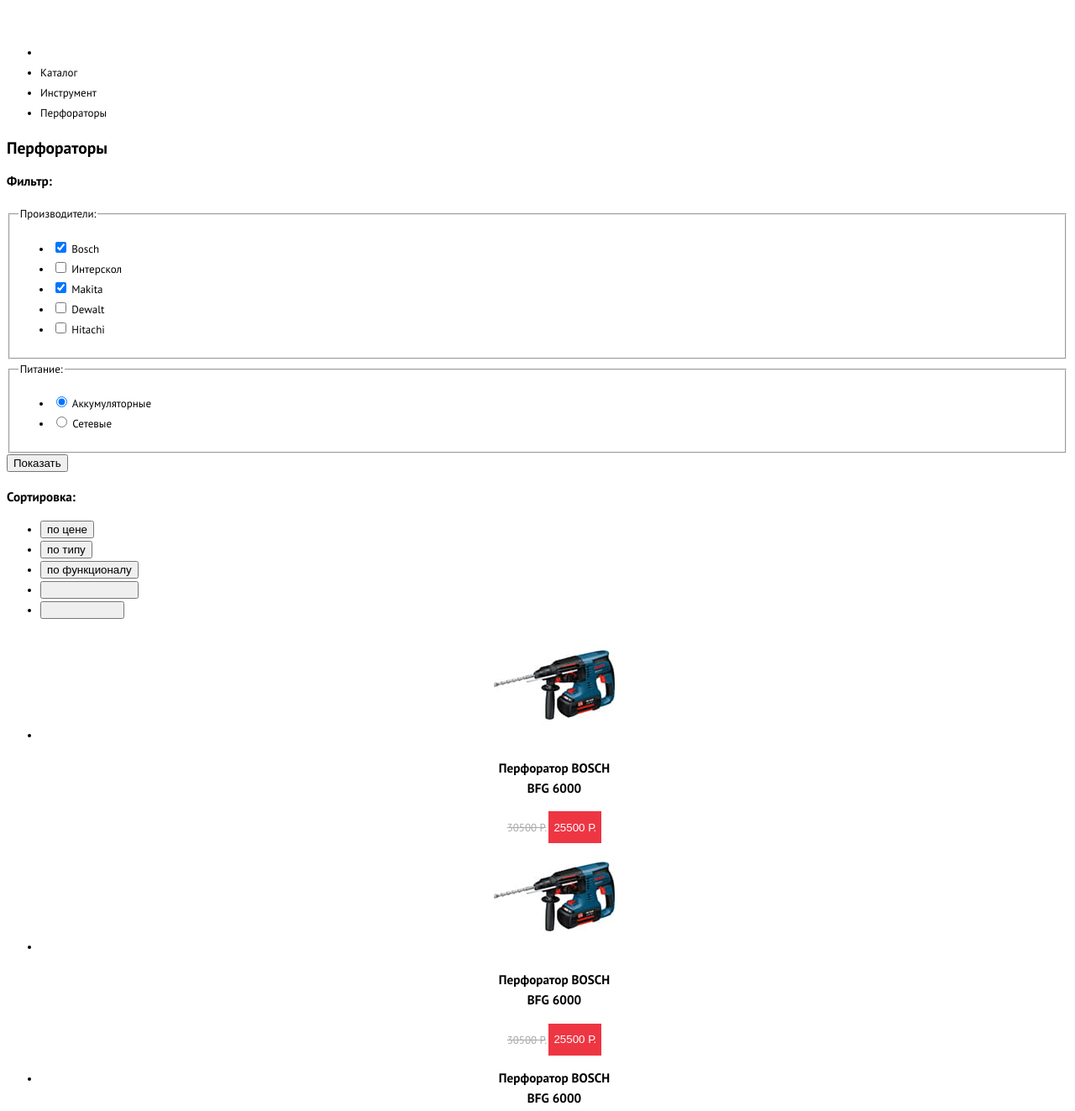
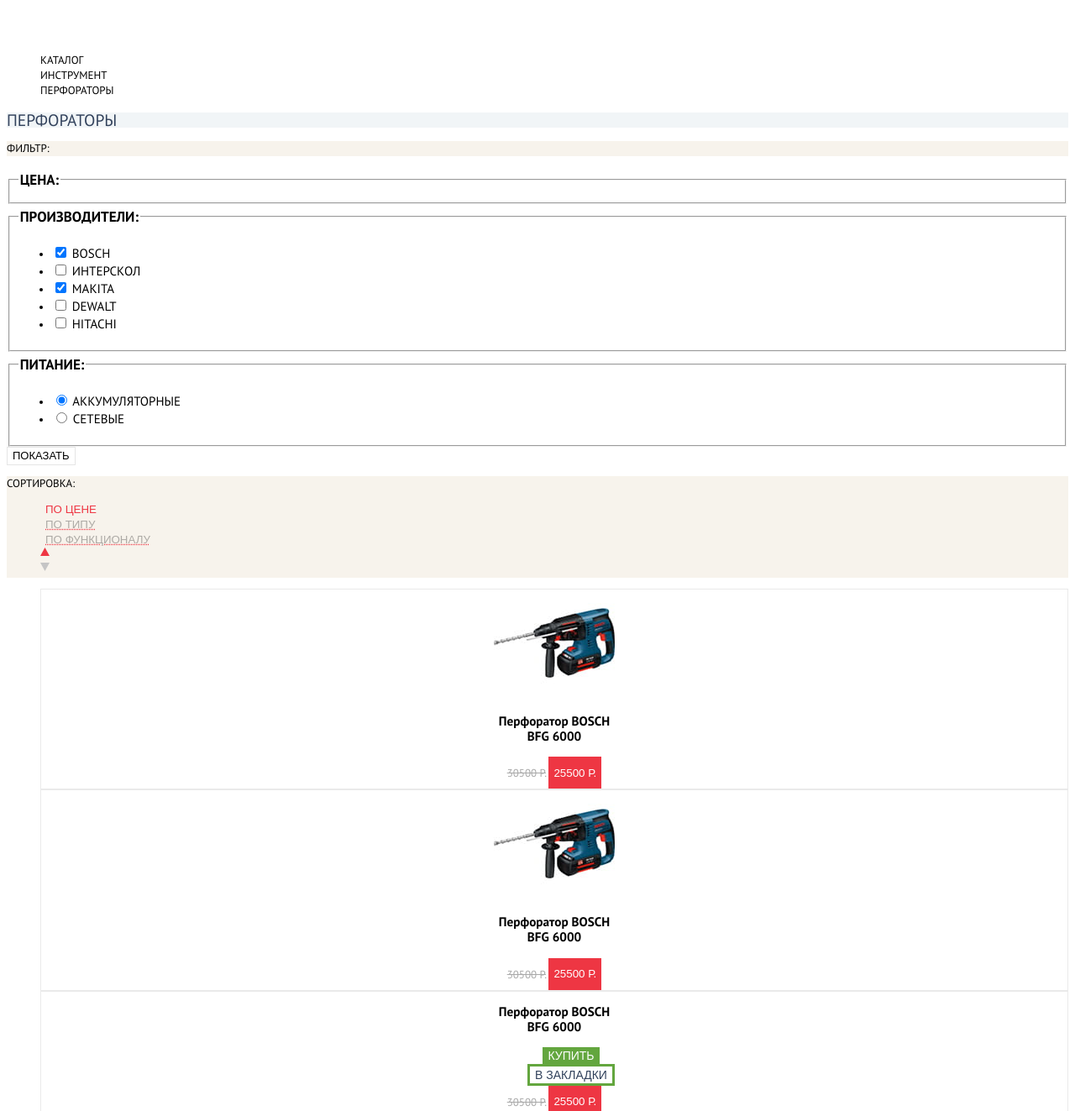
Before and after one commit to Gantelia/technomart, a plain HTML site: page catalog.html in a window 1280 px wide. Shown: the part 600-1923 px from the top of the page at 84% size. Drawn offline with Linux system fonts and the light colour scheme.

Commit message:
Добавит базовую стилизацию страницы каталога

```diff
--- a/catalog.html
+++ b/catalog.html
@@ -90,13 +90,13 @@
           </a>
         </li>
         <li class="breadcrumbs-item">
-          <a class="breadcrumbs-link">Каталог</a>
+          <a class="breadcrumbs-link" href="#">Каталог</a>
         </li>
         <li class="breadcrumbs-item">
-          <a class="breadcrumbs-link">Инструмент</a>
+          <a class="breadcrumbs-link" href="#">Инструмент</a>
         </li>
         <li class="breadcrumbs-item">
-          <a class="breadcrumbs-link">Перфораторы</a>
+          <a class="breadcrumbs-link" href="#">Перфораторы</a>
         </li>
       </ul>
     </header>
@@ -106,6 +106,10 @@
 
       <form class="catalog-filter" action="https://echo.htmlacademy.ru/" method="get">
         <h3 class="catalog-filter-title">Фильтр: </h3>
+        <fieldset class="catalog-filter-group filter-group">
+          <legend class="filter-group-title">Цена:</legend>
+        </fieldset>
+
         <fieldset class="catalog-filter-group filter-group">
           <legend class="filter-group-title">Производители:</legend>
           <ul class="catalog-filter-list">
@@ -173,7 +177,7 @@
         <h3 class="catalog-sort-title">Сортировка:</h3>
         <ul class="catalog-sort-list">
           <li class="catalog-sort-item">
-            <button class="catalog-sort-button" type="button">по цене</button>
+            <button class="catalog-sort-button catalog-sort-button-active" type="button">по цене</button>
           </li>
           <li class="catalog-sort-item">
             <button class="catalog-sort-button" type="button">по типу</button>
@@ -182,7 +186,8 @@
             <button class="catalog-sort-button" type="button">по функционалу</button>
           </li>
           <li class="catalog-sort-item">
-            <button class="sort-button" type="button"><span class="visually-hidden">По возрастанию</span></button>
+            <button class="sort-button sort-button-active" type="button"><span class="visually-hidden">По
+                возрастанию</span></button>
           </li>
           <li class="catalog-sort-item">
             <button class="sort-button" type="button"><span class="visually-hidden">По убыванию</span></button>
--- a/css/styles.css
+++ b/css/styles.css
@@ -297,6 +297,7 @@
 
 .product-card {
   text-align: center;
+  border: #EAEAEA solid 1px;
 }
 
 .old-price {
@@ -449,3 +450,128 @@
 .page-footer .htmlacademy-link {
   color: #FFD180;
 }
+
+.main-inner {
+  font-size: 13px;
+  line-height: 18px;
+}
+
+.breadcrumbs {
+  list-style: none;
+}
+
+.breadcrumbs-link {
+  color: #000000;
+  text-decoration: none;
+  text-transform: uppercase;
+}
+
+.catalog-title {
+  background-color: #F1F5F7;
+  color: #32425C;
+  text-transform: uppercase;
+  font-weight: 400;
+}
+
+.catalog-filter-title,
+.catalog-sort-title {
+  background-color: #F7F3EC;
+  font-size: inherit;
+  font-weight: 400;
+  text-transform: uppercase;
+}
+
+.filter-group-title {
+  font-size: 17px;
+  line-height: 30px;
+  font-weight: 700;
+  text-transform: uppercase;
+}
+
+.control {
+  font-size: 15px;
+  line-height: 19px;
+  text-transform: uppercase;
+}
+
+.show-product-button {
+  font-size: 13px;
+  line-height: 18px;
+  text-transform: uppercase;
+  background-color: #FFFFFF;
+  border: #E5E5E5 solid 1px;
+}
+
+.catalog-sort {
+  background-color: #F7F3EC;
+}
+
+.catalog-sort-list {
+  list-style: none;
+}
+
+.catalog-sort-button {
+  color: rgba(0, 0, 0, 0.3);
+  text-decoration: underline dotted #EE3643;
+  text-transform: uppercase;
+  border: none;
+  background-color: inherit;
+}
+
+.catalog-sort-button-active {
+  color: #EE3643;
+  text-decoration: none;
+}
+
+.sort-button {
+  background-image: url("../images/icons/triangle-grey-2.svg");
+  background-repeat: no-repeat;
+  border: none;
+  background-color: inherit;
+}
+
+.sort-button-active {
+  background-image: url("../images/icons/triangle-red-1.svg");
+  background-repeat: no-repeat;
+}
+
+.product-list,
+.product-card-menu {
+  list-style: none;
+}
+
+.product-button {
+  font-size: 14px;
+  line-height: 18px;
+  text-transform: uppercase;
+
+}
+
+.purchase-button {
+  background-color: #63A63E;
+  color: #FFFFFF;
+  border: none;
+}
+
+.add-bookmark-button {
+  background-color: #FFFFFF;
+  border: #63A63E solid 3px;
+  color: #32425C;
+}
+
+.pagination {
+  list-style: none;
+}
+
+.pagination-link {
+  color: #000000;
+  background-color: #FFFFFF;
+  border: #E5E5E5 solid 1px;
+  text-decoration: none;
+  text-transform: uppercase;
+}
+
+.pagination-current {
+  color: #FFFFFF;
+  background-color: #EE3643;
+}
```
